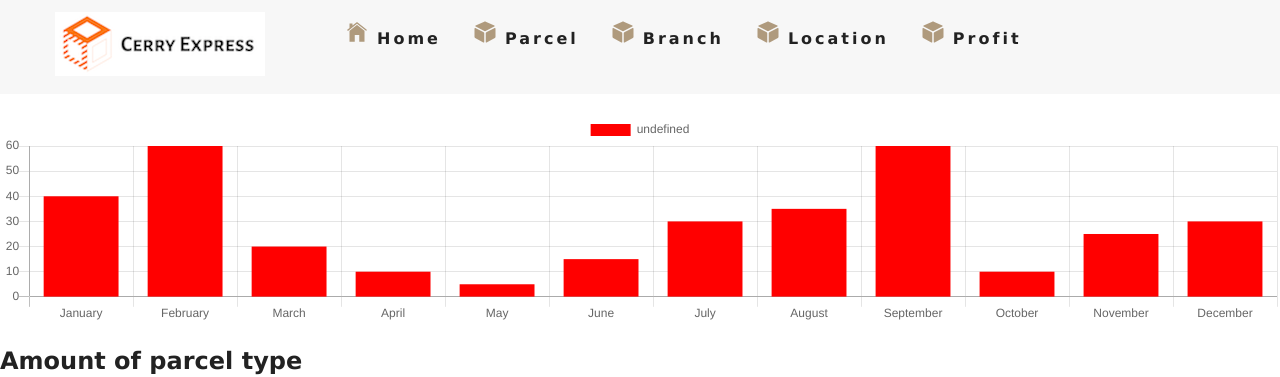
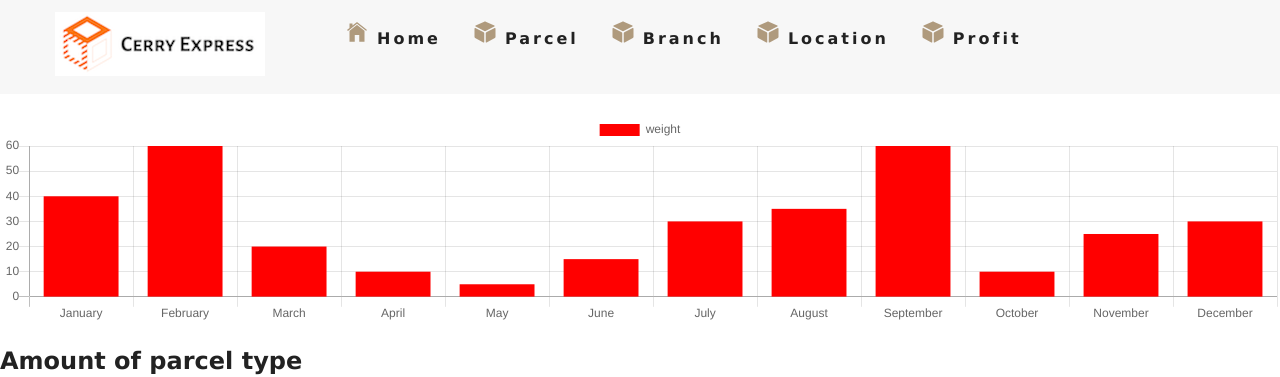
Before and after one commit to theworstteam/cerry-express, a React (Create React App) app in the folder client/: page /parcels in a window 1280 px wide. Shown: the top 377 px of the page. Built offline with nearby package versions, Linux system fonts and the light colour scheme.

Commit message:
adjust bar chart

```diff
--- a/client/src/components/Histogram.jsx
+++ b/client/src/components/Histogram.jsx
@@ -11,8 +11,10 @@ class Histogram extends Component{
 		this.state = {
             labels: ['January','February','March','April','May','June','July','August','September','October','November','December'],
 			datasets:[{
+                label: 'weight',
                 data: [40,60,20,10,5,15,30,35,60,10,25,30],
-                backgroundColor: 'red'
+                backgroundColor: 'red',
+
 			}]
 		}
 	}
@@ -22,11 +24,13 @@ class Histogram extends Component{
 			<div>
 				<h3>Amount of parcel type</h3>
 				<Bar
+                    height = '50%'
 					data={{
 						labels:this.state.labels,
                         datasets:this.state.datasets,
-					}}
-                    height = '50%'
+                    }}
+
+
 				/>
 			<br/>
 			</div>
--- a/client/src/components/Piechart.jsx
+++ b/client/src/components/Piechart.jsx
@@ -13,7 +13,8 @@ class PieChart extends Component{
 			datasets:[{
 				data: [40,60],
 				backgroundColor: ['red','blue']
-			}]
+            }]
+
 		}
 	}
 
```
